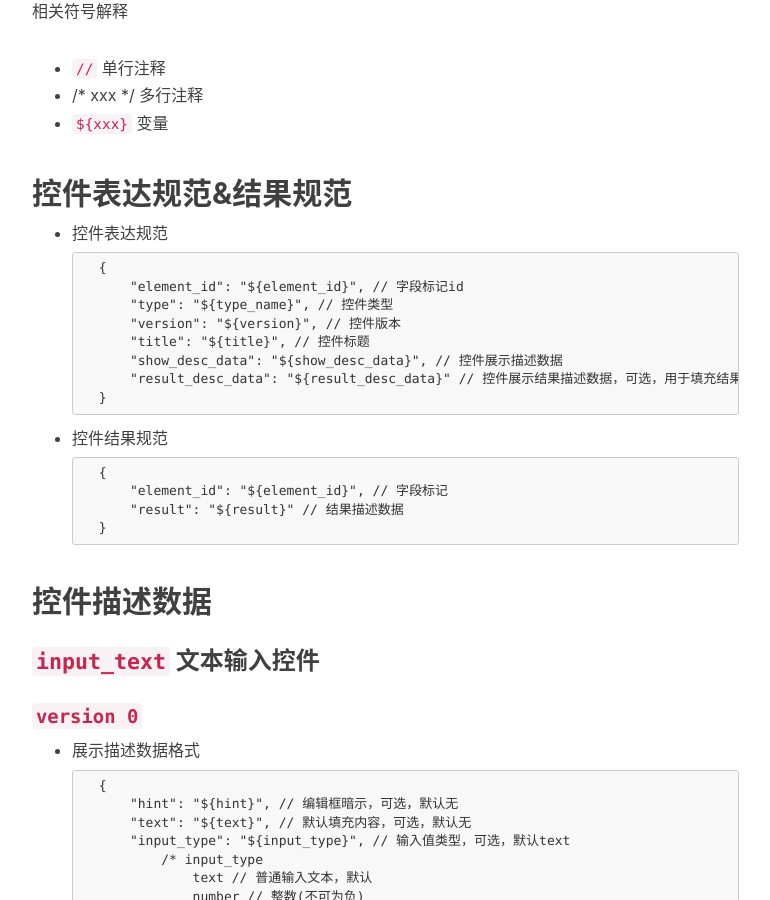
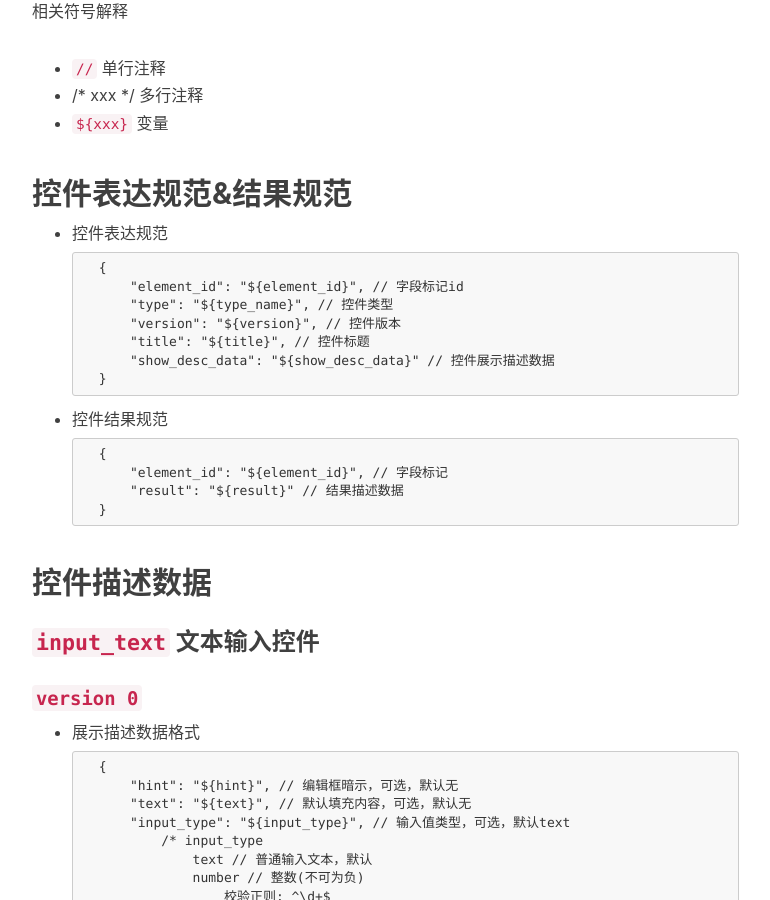
Before and after one commit to imfms/imfms.github.io, a Jekyll site: the page built from _posts/2017-05-22-form-guide.markdown, in a window 1280 px wide and 900 px high, scrolled down 544 px. Shown: the whole window, without its empty margins (233-1003 px from the left). Built offline with Jekyll 4.4.1, drawn with Linux system fonts in a browser that asks for light colours; nearby versions of some CDN libraries; our own code applies the rules of GitHub Pages for plain Markdown files; comment, search, counter and statistics services are not loaded.

Commit message:
Update 2017-05-22-form-guide.markdown

```diff
--- a/_posts/2017-05-22-form-guide.markdown
+++ b/_posts/2017-05-22-form-guide.markdown
@@ -15,8 +15,7 @@
 			"type": "${type_name}", // 控件类型
 			"version": "${version}", // 控件版本
 			"title": "${title}", // 控件标题
-			"show_desc_data": "${show_desc_data}", // 控件展示描述数据
-			"result_desc_data": "${result_desc_data}" // 控件展示结果描述数据，可选，用于填充结果到当前控件(例如：修改表单时)
+			"show_desc_data": "${show_desc_data}" // 控件展示描述数据
 		}
 
 - 控件结果规范
```
